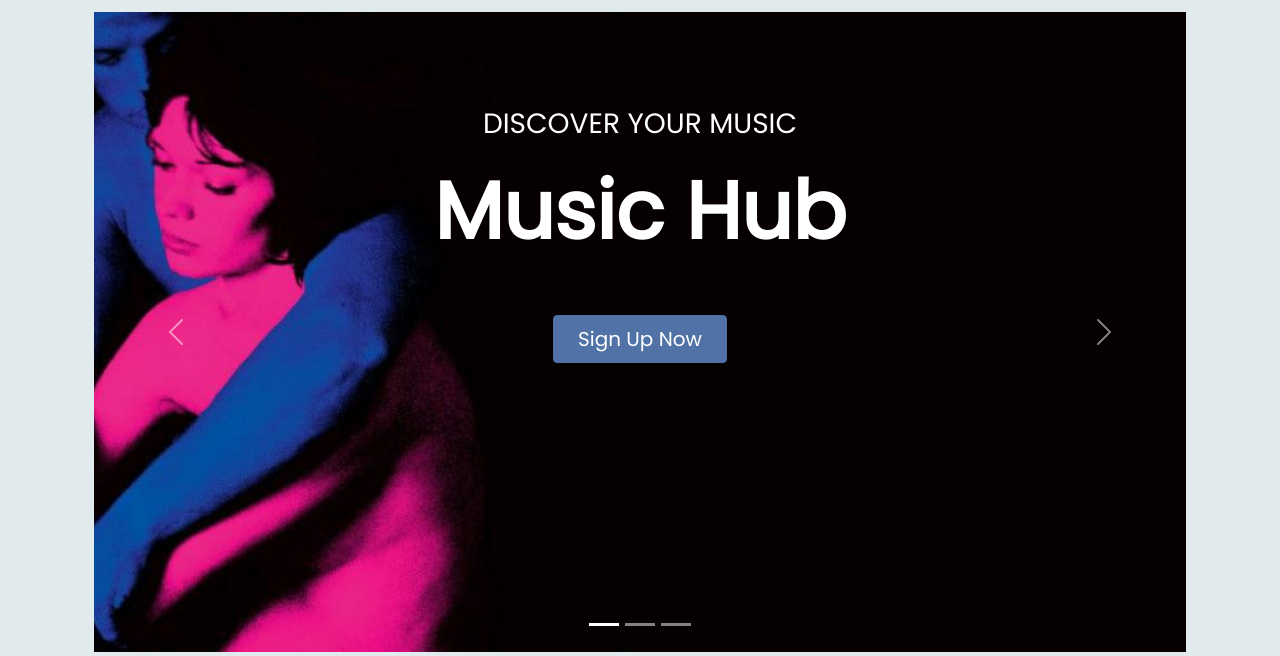
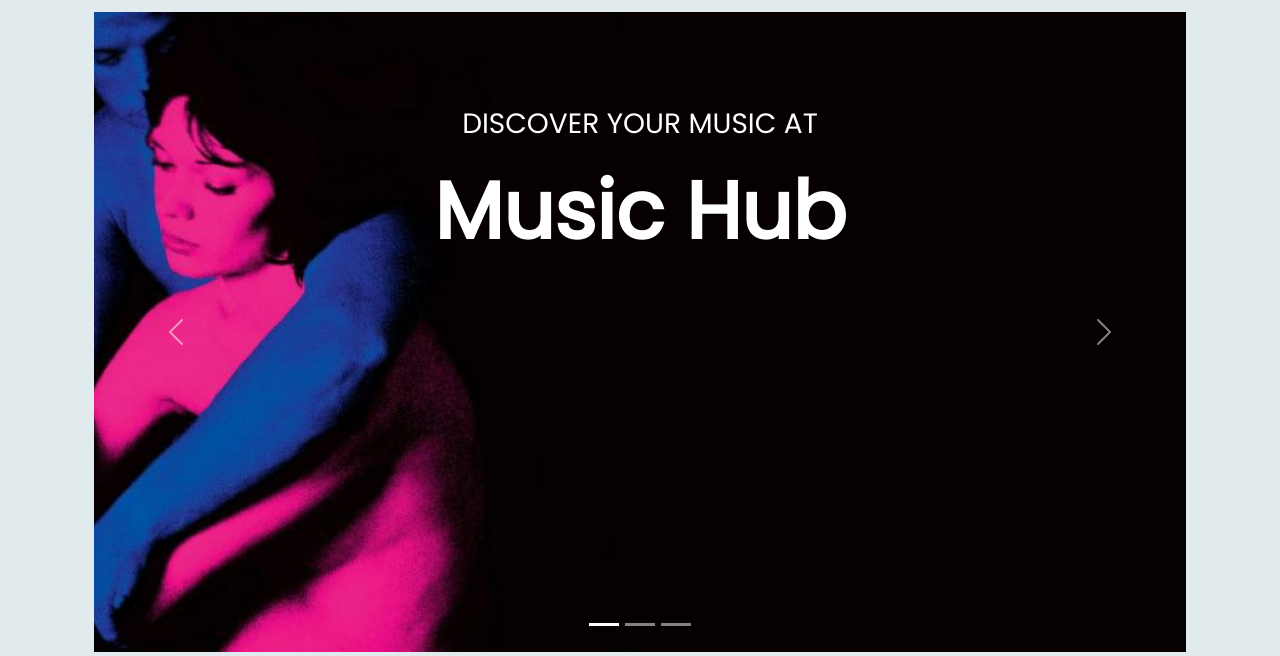
Before and after one commit to danettp/Website_Project_V9, a Flask app: page /home in a window 1280 px wide. Shown: the part 76-732 px from the top of the page. Run offline with Flask 3, Linux system fonts and the light colour scheme; a user stored in the database is signed in; some libraries are stand-ins or nearby versions.

Commit message:
Fixed errors & changed sign up function
Sign up button only appears when user isn't logged in. Error fixed when deleting post.

```diff
--- a/website/templates/home.html
+++ b/website/templates/home.html
@@ -12,11 +12,13 @@
           <div class="carousel-item active c-item">
             <img src="../static/assets/tvgirl.jpg" class="d-block w-100 c-img" alt="Slide 1">
             <div class="carousel-caption top-0 mt-4">
-              <p class="mt-5 fs-3 text-uppercase">Discover your music</p>
+              <p class="mt-5 fs-3 text-uppercase">Discover your music at</p>
               <h1 class="display-1 fw-bolder text-capitalize">Music Hub</h1>
+              {% if not current_user.is_authenticated %}
               <a href="/sign-up">
               <button class="btn btn-primary px-4 py-2 fs-5 mt-5">Sign Up Now</button>
               </a>
+              {% endif %}
             </div>
           </div>
 
--- a/website/views.py
+++ b/website/views.py
@@ -69,7 +69,7 @@ def delete_post(id):
 
     if not post:
         flash("Post does not exist.", category='error')
-    elif current_user.id != post.id:
+    elif current_user.id != post.author:
         flash('You do not have permission to delete this post.', category='error')
     else:
         # Delete the post from the database
```
Also changed, not shown: instance/database.db, website/auth.py (line endings or trailing spaces), website/static/profile_pics/f9dc9ec49aafd3d2.jpg (added).
